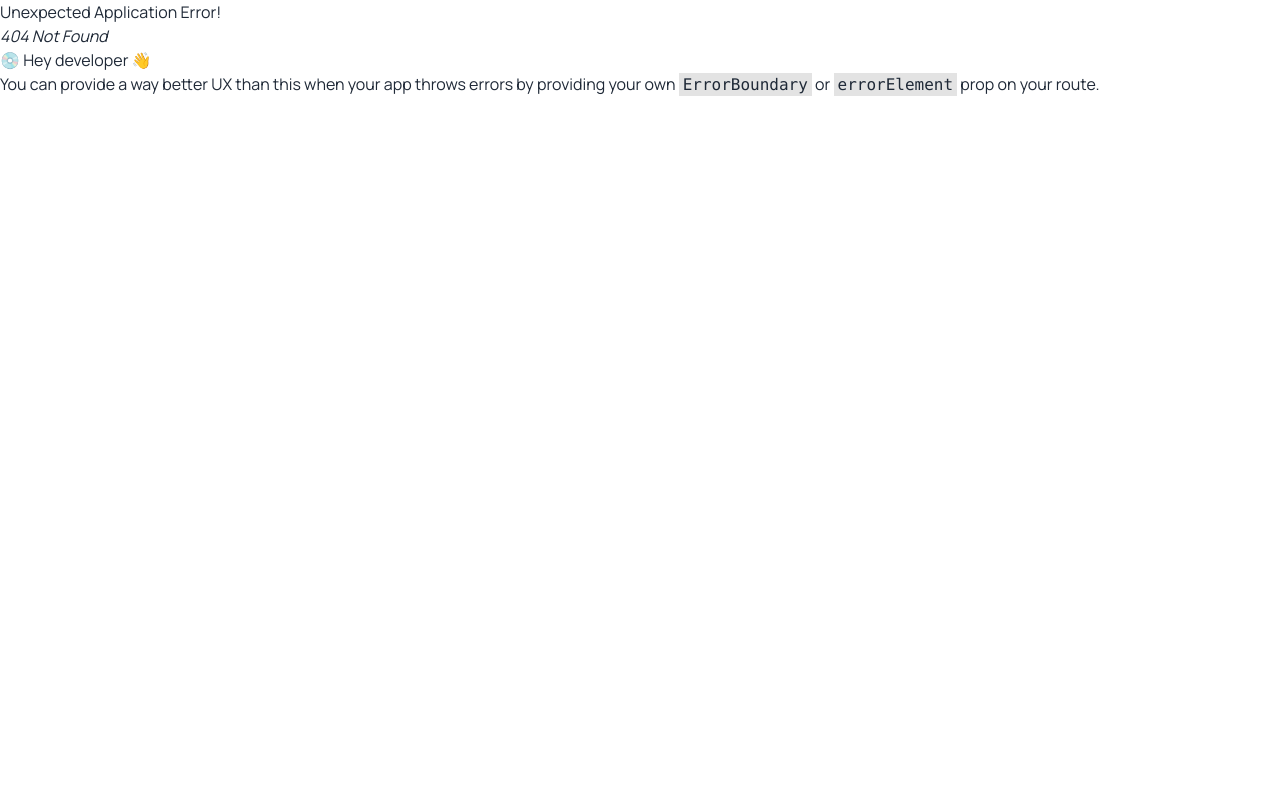
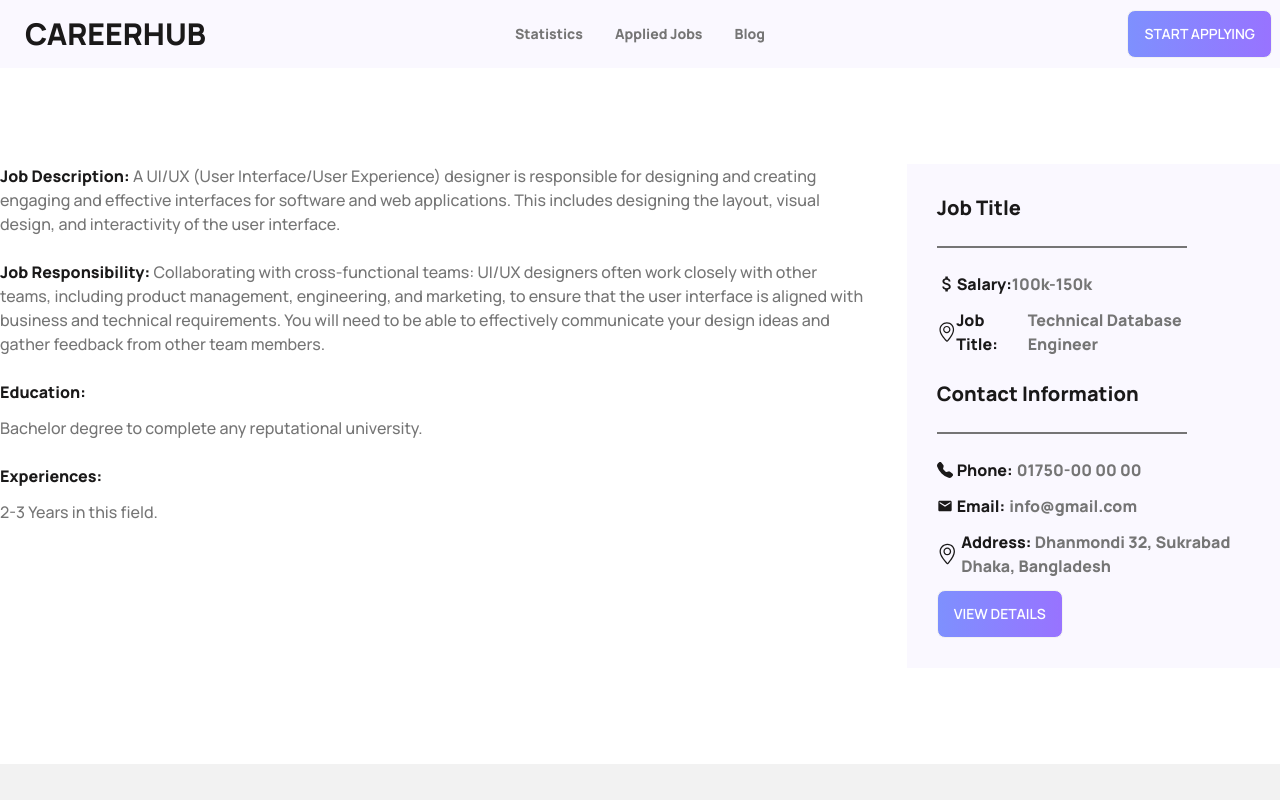
Before and after one commit to tanjilahamed99/job-hunting, a React (Vite) app: page /detail/1 in a window 1280 px wide. Before the commit this address had no page. Shown: the top 800 px of the page. Built offline with nearby package versions, Linux system fonts and the light colour scheme.

Commit message:
home part finished

```diff
--- /dev/null
+++ b/src/component/pages/home/Detail.jsx
@@ -0,0 +1,41 @@
+import { Link, useLoaderData, useParams } from "react-router-dom";
+import { SlLocationPin } from "react-icons/sl";
+import { MdAttachMoney } from "react-icons/md";
+import { BsTelephoneFill } from "react-icons/bs";
+import { MdEmail } from "react-icons/md";
+
+const Detail = () => {
+    const { id } = useParams();
+    const idInt = parseInt(id)
+    const jobs = useLoaderData()
+    const jobDetail = jobs.find((job) => job.id === idInt)
+    const { job_description, job_responsibility, educational_requirements, experiences, salary, job_title, contact_information } = jobDetail
+    console.log(jobDetail)
+    return (
+        <div className="flex container mx-auto gap-10 my-24">
+            <div className="w-[70%] space-y-6">
+                <h2 className="text-[#1A1919] font-extrabold">Job Description: <span className="font-medium text-[#757575]">{job_description}</span></h2>
+                <h3 className="text-[#1A1919] font-extrabold">Job Responsibility: <span className="font-medium text-[#757575]">{job_responsibility}</span></h3>
+                <h2 className="text-[#1A1919] font-extrabold">Education: <h2 className="mt-3 font-medium text-[#757575]">{educational_requirements}</h2></h2>
+                <h2 className="text-[#1A1919] font-extrabold">Experiences: <h2 className="mt-3 font-medium text-[#757575]">{experiences}</h2></h2>
+            </div>
+            <div className="bg-[#9873FF0C] p-[30px] w-[30%]">
+                <h2 className="text-[#1A1919] font-extrabold  text-xl">Job Title</h2>
+                <hr className="border w-[80%] my-6 border-[#757575]" />
+
+                <h2 className="flex items-center text-[#1A1919] font-extrabold "> <MdAttachMoney className="text-xl"></MdAttachMoney> Salary:<span className="text-[#757575]"> {salary}</span></h2>
+                <h2 className="flex mt-3 mb-6 items-center text-[#1A1919] font-extrabold "><SlLocationPin className="text-xl"></SlLocationPin> Job Title:<p className="text-[#757575]"> {job_title}</p> </h2>
+                <h2 className="text-[#1A1919] font-extrabold text-xl">Contact Information</h2>
+
+                <hr className="border w-[80%]  my-6 border-[#757575]" />
+
+                <h2 className=" text-[#1A1919] font-extrabold flex items-center gap-1"><BsTelephoneFill></BsTelephoneFill>Phone:<span className="text-[#757575]">{contact_information.phone}</span></h2>
+                <h2 className=" text-[#1A1919] font-extrabold my-3 flex items-center gap-1 "><MdEmail></MdEmail> Email: <span className="text-[#757575]">{contact_information.email}</span></h2>
+                <h2 className=" text-[#1A1919] font-extrabold flex items-center gap-1"><SlLocationPin className="text-3xl"></SlLocationPin> <h2>Address: <span className="text-[#757575]">{contact_information.address}</span></h2></h2>
+                <Link className="w-ful text-center"><button className='btn bg-gradient-to-r  mt-3 from-[#7E90FE] to-[#9873FF] text-white'>View Details</button></Link>
+            </div>
+        </div>
+    );
+};
+
+export default Detail;
--- a/src/component/pages/home/DisplayFeatured.jsx
+++ b/src/component/pages/home/DisplayFeatured.jsx
@@ -1,23 +1,27 @@
 import PropTypes from 'prop-types';
+import { SlLocationPin } from "react-icons/sl";
+import { MdAttachMoney } from "react-icons/md";
+import { Link } from 'react-router-dom';
 
 const DisplayFeatured = ({ job }) => {
-    const { logo, job_title, remote_or_onsite, company_name, salary, job_type, location } = job
-    console.log(job)
+    const { id,logo, job_title, remote_or_onsite, company_name, salary, job_type, location } = job
+    // console.log(job)
     return (
         <div>
             <div className="card card-compact  bg-base-100 shadow-xl mx-auto p-10">
                 <img className='w-[100px]' src={logo} alt="Shoes" />
-                <div className="">
-                    <h2 className="">{job_title}</h2>
-                    <p>{company_name}</p>
-                    <div className="flex gap-5">
-                        <button className="btn border-[#7E90FE] text-[#7E90FE]">{remote_or_onsite}</button>
-                        <button className="btn border border-[#7E90FE] text-[#7E90FE]">{job_type}</button>
+                <div className="mt-8">
+                    <h2 className="mb-2 font-extrabold text-2xl text-[#474747]">{job_title}</h2>
+                    <p className='text-[#757575] font-semibold text-xl'>{company_name}</p>
+                    <div className="flex gap-5 my-4">
+                        <button className="btn font-extrabold border-[#7E90FE] text-[#7E90FE]">{remote_or_onsite}</button>
+                        <button className="btn font-extrabold border border-[#7E90FE] text-[#7E90FE]">{job_type}</button>
                     </div>
-                    <div className='flex gap-3'>
-                        <p>{location }</p>
-                        <p>{salary }</p>
+                    <div className='flex gap-3 mb-4'>
+                        <h2 className='flex items-center gap-1 '><SlLocationPin></SlLocationPin>  <p>{location}</p></h2>
+                        <h2 className='flex items-center gap-1 text-[#757575] font-semibold text-xl'><MdAttachMoney></MdAttachMoney><p>{salary}</p></h2>
                     </div>
+                    <Link to={`/detail/${id}`}><button className='btn bg-gradient-to-r from-[#7E90FE] to-[#9873FF] text-white'>View Details</button></Link>
                 </div>
             </div>
         </div>
--- a/src/component/pages/home/Featured.jsx
+++ b/src/component/pages/home/Featured.jsx
@@ -3,22 +3,28 @@ import DisplayFeatured from "./DisplayFeatured";
 
 const Featured = () => {
     const [jobs, setJobs] = useState([])
+    const [showMore, setShowMore] = useState(4)
     useEffect(() => {
         fetch('jobs.json')
             .then(res => res.json())
             .then(data => setJobs(data))
     }, [])
     return (
-        <div className="mt-24 container mx-auto">
-            < h2 className="text-center text-[#1A1919] mb-2 font-extrabold text-3xl">Job Category List</h2>
+        <div className="my-24 container mx-auto">
+            < h2 className="text-center text-[#1A1919] mb-2 font-extrabold text-3xl">Featured Jobs</h2>
             <p className="text-center font-medium mb-8 text-[#757575]">Explore thousands of job
                 opportunities with all the information you need. Its your future</p>
 
-           <div className="grid grid-cols-2 gap-10 items-center">
-           {
-                jobs.map(job => <DisplayFeatured key={job.id} job={job} ></DisplayFeatured>)
-            }
-           </div>
+            <div className="grid grid-cols-2 gap-10 items-center">
+                {
+                    jobs.slice(0, showMore).map(job => <DisplayFeatured key={job.id} job={job} ></DisplayFeatured>)
+                }
+            </div>
+            <div className={showMore === jobs.length && 'hidden'}>
+                <button onClick={() => setShowMore(jobs.length)}
+                    className='mx-auto mt-5 flex   btn bg-gradient-to-r from-[#7E90FE]
+             to-[#9873FF] text-white'>see all jobs</button>
+            </div>
         </div >
     );
 };
--- a/src/main.jsx
+++ b/src/main.jsx
@@ -4,6 +4,7 @@ import './index.css'
 import { RouterProvider, createBrowserRouter } from 'react-router-dom'
 import MainUi from './MainUi'
 import Home from './component/pages/home/Home'
+import Detail from './component/pages/home/Detail'
 
 const router = createBrowserRouter([
   {
@@ -13,6 +14,11 @@ const router = createBrowserRouter([
       {
         path: '/',
         element: <Home></Home>
+      },
+      {
+        path: '/detail/:id',
+        element: <Detail></Detail>,
+        loader: () => fetch('../jobs.json')
       },
       {
         path: '/applied',
```
